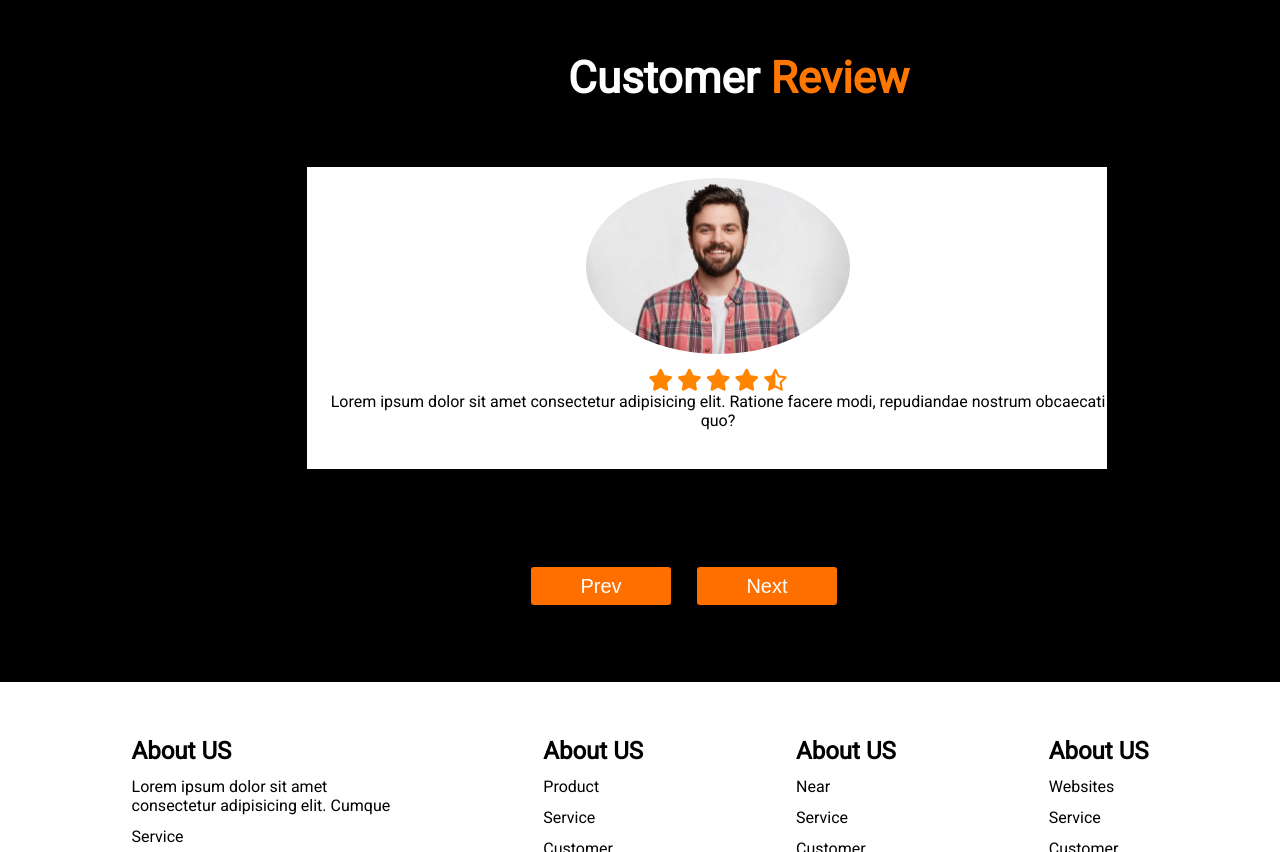
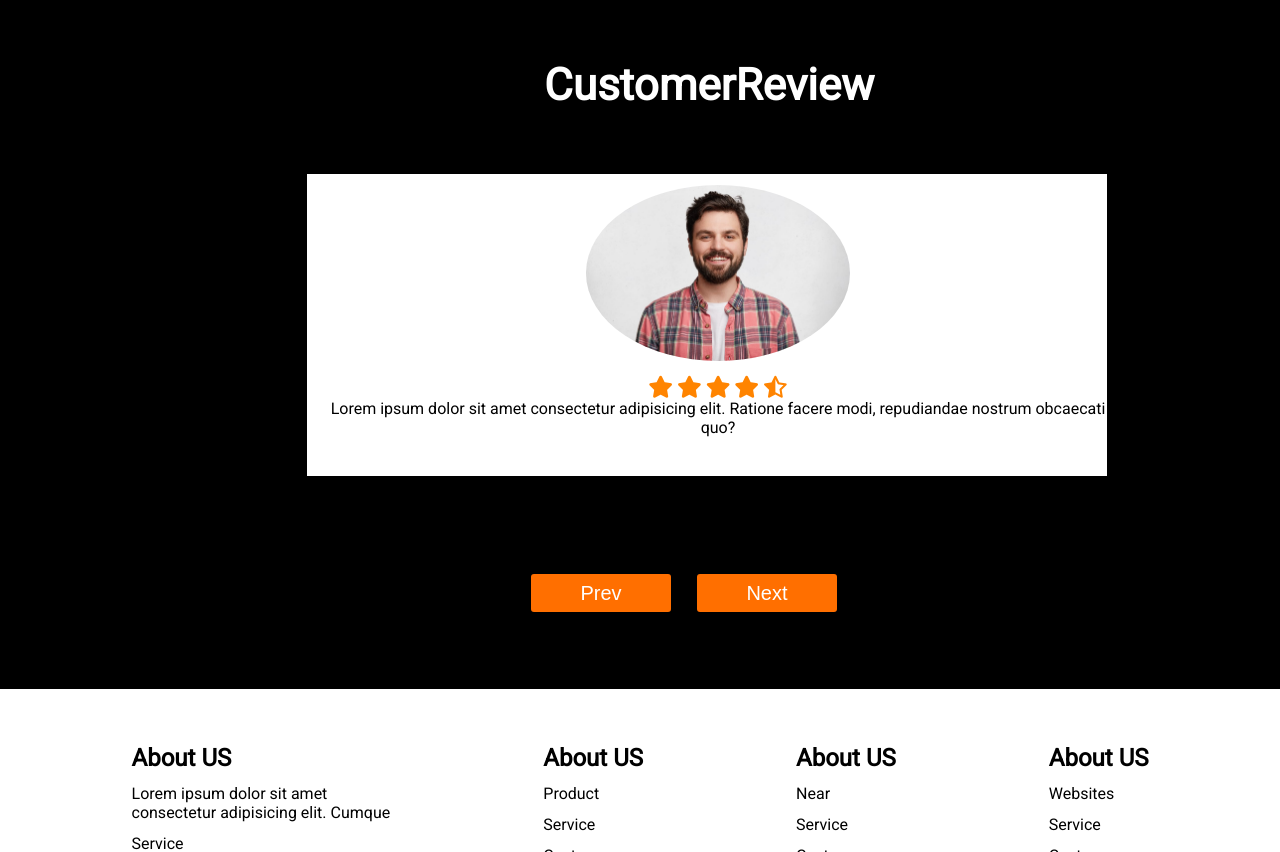
Before and after one commit to harshalchoudhary11/Resturent.github.io, a plain HTML site: page index.html in a window 1280 px wide. Shown: the part 2092-2944 px from the top of the page. Drawn offline with Linux system fonts and the light colour scheme; a web font is replaced by a local one.

Commit message:
Update index.html

```diff
--- a/index.html
+++ b/index.html
@@ -3,7 +3,7 @@
 <head>
     <meta charset="UTF-8">
     <meta name="viewport" content="width=device-width, initial-scale=1.0">
-    <title>Resturent</title>
+    <title>Document</title>
     <link rel="stylesheet" href="Foodweb.css">
     <link href="https://fonts.googleapis.com/css2?family=Abril+Fatface&family=Catamaran:wght@200&family=Courgette&family=Edu+TAS+Beginner:wght@700&family=Lato:wght@300;900&family=Mukta:wght@700&family=Mulish:wght@300&family=Open+Sans&family=PT+Sans:ital,wght@1,700&family=Poppins:wght@300&family=Raleway:wght@100&family=Roboto&family=Roboto+Condensed:wght@700&family=Roboto+Slab&display=swap"rel="stylesheet">
     <script src="https://kit.fontawesome.com/f30fac2c61.js" crossorigin="anonymous"></script>
@@ -140,9 +140,10 @@
         <!-- Customer Review -->
 
 
-        <div class="head">
-            <h1>Customer <span>Review</span></h1>
+        <div>
+            <h1 class="revh1">Customer<span>Review</span></h1>
         </div>
+
         <div class="review">
 
             <div class="customer">
```
